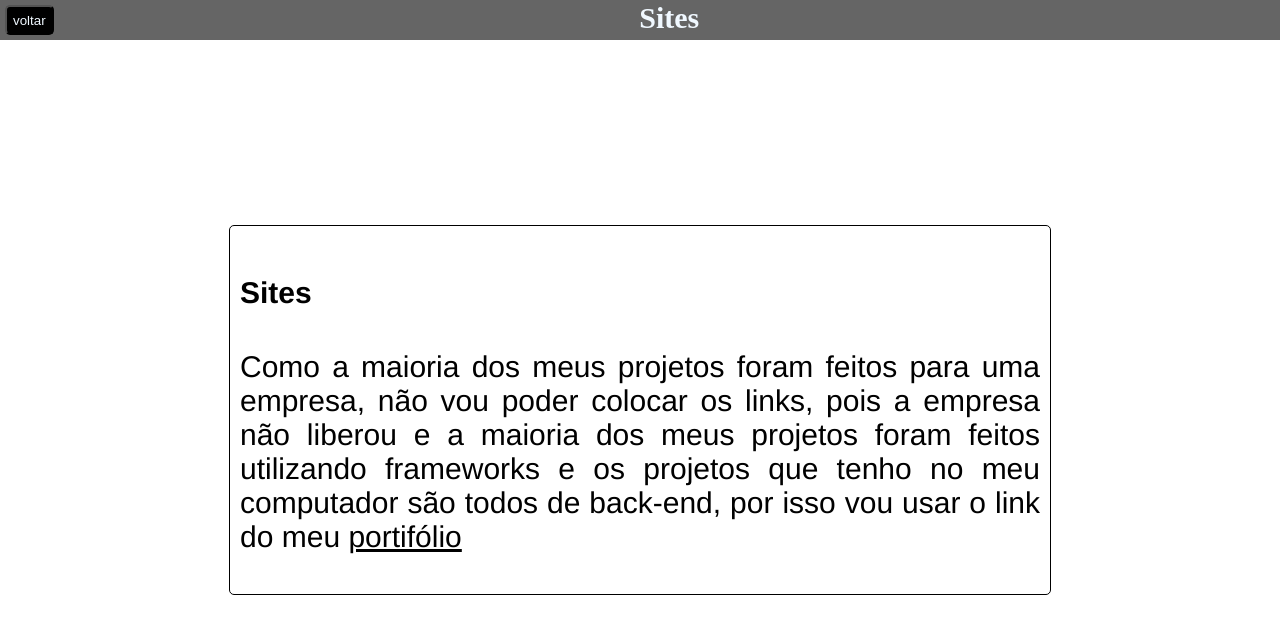
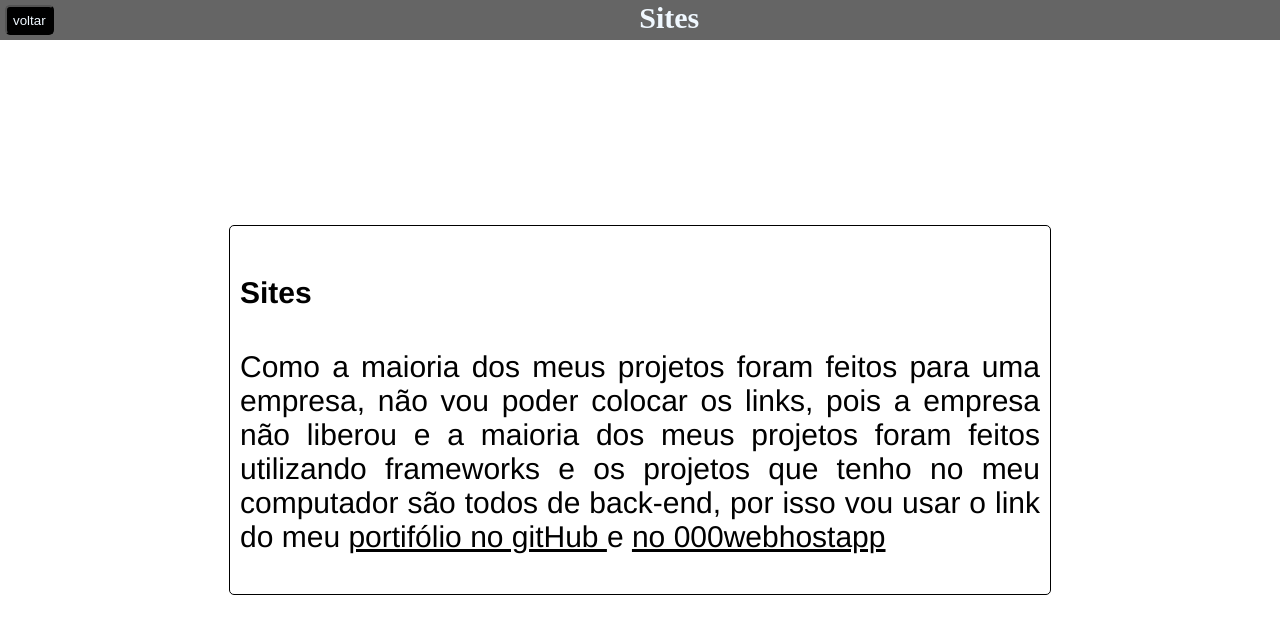
Before and after one commit to williamBildhGraeff/william-bildhauer-graeff, a plain HTML site: page sites.html in a window 1280 px wide. Drawn offline with Linux system fonts and the light colour scheme.

Commit message:
Adição de mais um link

```diff
--- a/sites.html
+++ b/sites.html
@@ -26,7 +26,20 @@
                 tanto no front como no back -->
                 <p>Como a maioria dos meus projetos foram feitos para uma empresa, não vou poder colocar os links, pois a empresa não
                     liberou e a maioria dos meus projetos foram feitos utilizando frameworks e os projetos que tenho no meu computador
-                    são todos de back-end, por isso vou usar o link do meu <a target="_blank" href="https://github.com/williamBildhGraeff/william-bildhauer-graeff" class="anchor">portifólio</a>
+                    são todos de back-end, por isso vou usar o link do meu
+                    <a
+                        target="_blank"
+                        href="https://github.com/williamBildhGraeff/william-bildhauer-graeff"
+                        class="anchor">
+                            portifólio no gitHub
+                    </a>
+                     e
+                    <a
+                        target="_blank"
+                        href="https://williambildhauer.000webhostapp.com"
+                        class="anchor">
+                            no 000webhostapp
+                    </a>
                 </p>
             </div>
         </div>
```
